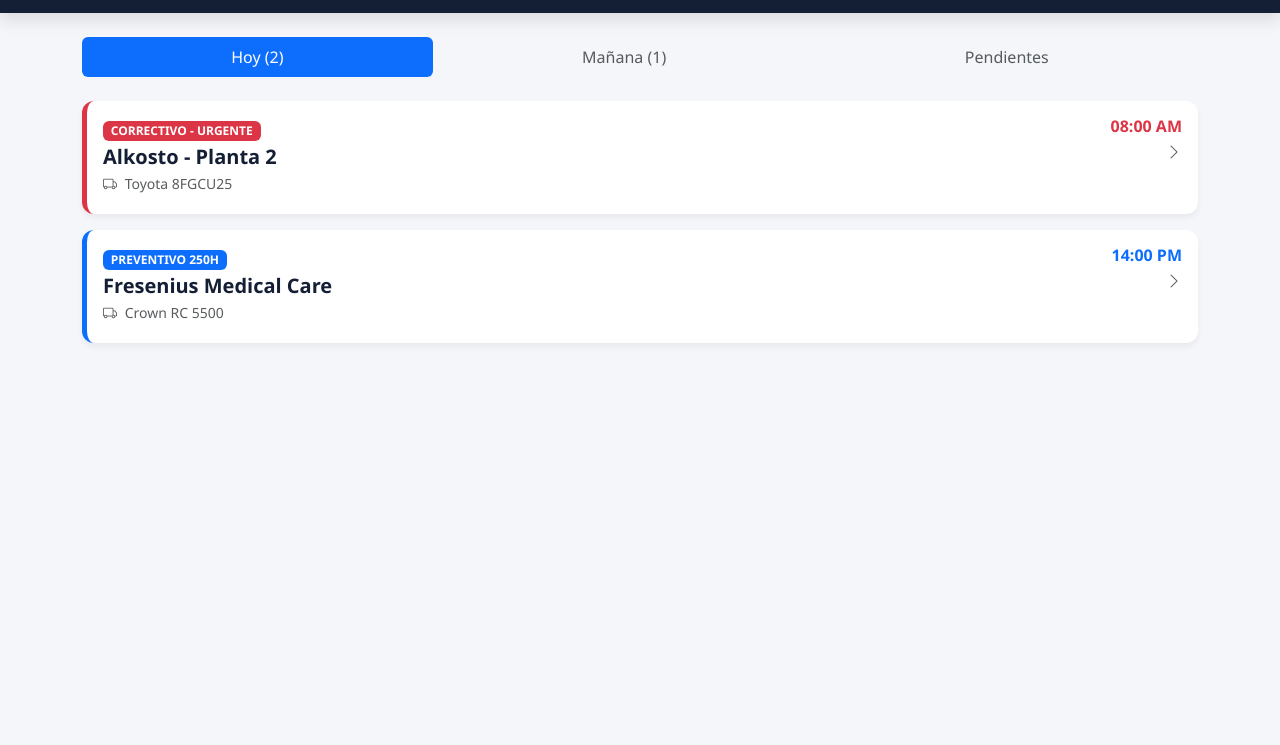
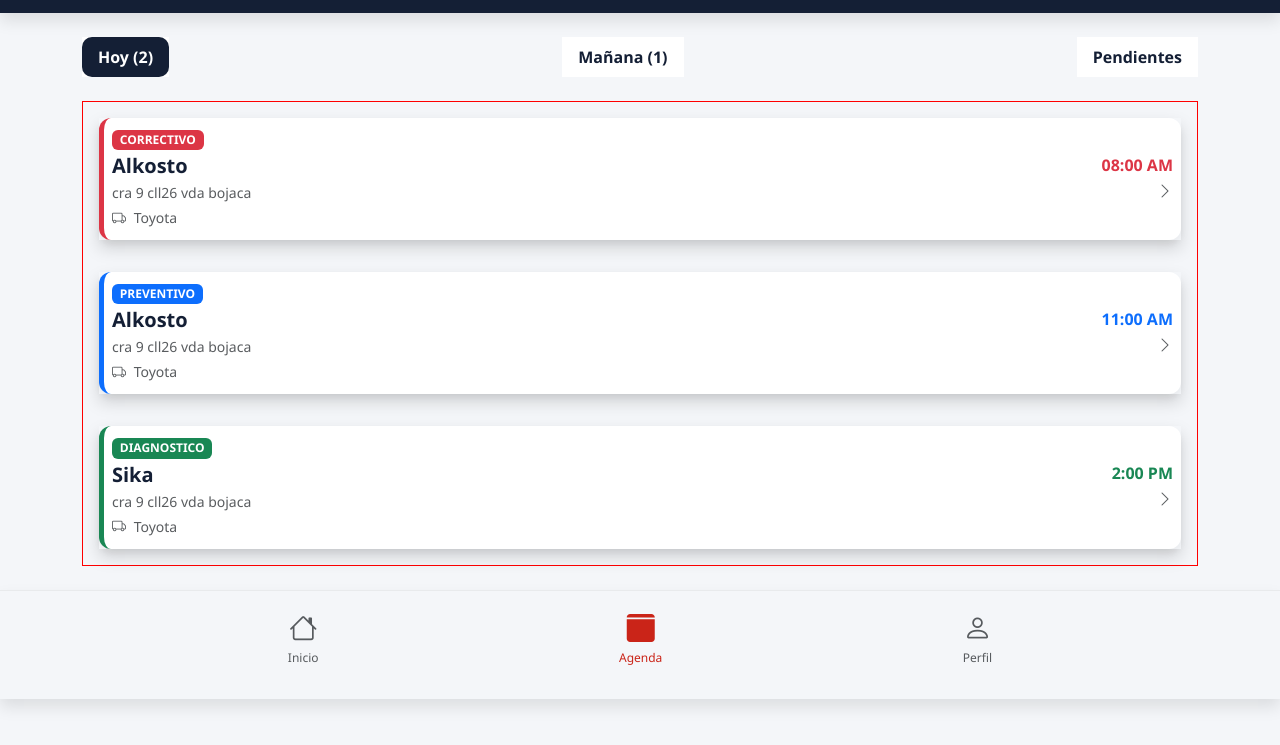
Before and after one commit to mManuelGonzalez1/proyectoFinal, a plain HTML site: page agenda.html in a window 1280 px wide. Shown: the part 59-804 px from the top of the page. Drawn offline with nearby package versions, Linux system fonts and the light colour scheme.

Commit message:
Finalizacion vista agenda, correccion de comportamiento footer en index,agenda e perfil

```diff
--- a/agenda.html
+++ b/agenda.html
@@ -10,78 +10,118 @@
 </head>
 <body>
 
-    <nav class="navbar navbar-expand-lg navbar-industrial sticky-top">
+<header>
+     <nav class="navbar navbar-expand-lg navbar-industrial">
         <div class="container-fluid">
-            <a class="navbar-brand" href="index.html">
-                <i class="bi bi-calendar-week me-2"></i> MI AGENDA
+            <a class="navbar-brand text-uppercase" href="index.html">
+                <i class="bi bi-calendar-week me-2"></i> mi agenda
             </a>
         </div>
     </nav>
+</header>
 
-    <div class="container py-4">
 
-        <ul class="nav nav-pills mb-4 nav-fill custom-pills" id="pills-tab" role="tablist">
-            <li class="nav-item" role="presentation">
-                <button class="nav-link active" id="pills-hoy-tab" type="button">Hoy (2)</button>
+<main class="container py-4">
+
+    <nav class="calendar-nav mb-4">
+        <ul class="nav-days nav navbar-expand-lg" id="pills-tab" role="tablist">
+            <li class="nav-item " role="presentation">
+                <a class="nav-link active " id="pills-hoy-tab" role="tab" aria-selected="true" aria-label="Ver servicios de hoy" href="#">
+                    Hoy (2)
+                </a>
             </li>
             <li class="nav-item" role="presentation">
-                <button class="nav-link text-muted" id="pills-manana-tab" type="button">Mañana (1)</button>
+                <a class="nav-link " id="pills-manana-tab" role="tab" aria-selected="false" aria-label="Ver servicios de mañana" href="#">
+                    Mañana (1)
+                </a>
             </li>
             <li class="nav-item" role="presentation">
-                <button class="nav-link text-muted" id="pills-pendientes-tab" type="button">Pendientes</button>
+                <a class="nav-link " id="pills-pendientes-tab" role="tab" aria-selected="false" aria-label="Ver servicios pendientes" href="#">
+                    Pendientes
+                </a>
             </li>
         </ul>
+    </nav> <!-- Fin de navegación por días -->
 
-        <div class="row g-3">
-
-            <div class="col-12">
-                <a href="detalle-servicio.html" class="text-decoration-none text-dark">
-                    <div class="card card-custom p-3 border-start border-danger border-5 position-relative">
-                        <div class="d-flex justify-content-between">
-                            <div>
-                                <span class="badge bg-danger mb-1">CORRECTIVO - URGENTE</span>
-                                <h5 class="fw-bold mb-1">Alkosto - Planta 2</h5>
-                                <p class="text-muted mb-1 small"><i class="bi bi-truck me-1"></i> Toyota 8FGCU25</p>
+    <section class="services">
+            <article class="service-card shadow">
+                <a href="detalle-servicio.html" class="text-decoration-none text-dark" aria-label="Ver detalles del servicio">
+                        <div class=" service-info card card-custom p-2 border-start border-danger border-5">
+                            <div class="service-info__customer">
+                                <span class="badge bg-danger mb-1 text-uppercase">correctivo</span>
+                                <h5 class="fw-bold mb-1">Alkosto</h5>
+                                <p class="text-muted mb-1 small mb-0">
+                                    cra 9  cll26 vda bojaca
+                                </p>
+                                <p class="text-muted mb-1 small">
+                                    <i class="bi bi-truck me-1" aria-hidden="true"></i>
+                                    Toyota
+                                </p>
                             </div>
-                            <div class="text-end">
+                            <div class="service-info__time text-end align-self-center">
                                 <h6 class="text-danger fw-bold mb-1">08:00 AM</h6>
-                                <i class="bi bi-chevron-right text-muted mt-2"></i>
+                                <i class="bi bi-chevron-right text-muted mt-2" aria-hidden="true"></i>
                             </div>
                         </div>
-                    </div>
+
                 </a>
-            </div>
+            </article>
 
-            <div class="col-12">
-                <a href="detalle-servicio.html" class="text-decoration-none text-dark">
-                    <div class="card card-custom p-3 border-start border-primary border-5 position-relative">
-                        <div class="d-flex justify-content-between">
-                            <div>
-                                <span class="badge bg-primary mb-1">PREVENTIVO 250H</span>
-                                <h5 class="fw-bold mb-1">Fresenius Medical Care</h5>
-                                <p class="text-muted mb-1 small"><i class="bi bi-truck me-1"></i> Crown RC 5500</p>
+            <article class="service-card shadow">
+                <a href="detalle-servicio.html" class="text-decoration-none text-dark" aria-label="Ver detalles del servicio">
+                        <div class=" service-info card card-custom p-2 border-start border-primary border-5">
+                            <div class="service-info__customer">
+                                <span class="badge bg-primary mb-1 text-uppercase">Preventivo</span>
+                                <h5 class="fw-bold mb-1">Alkosto</h5>
+                                <p class="text-muted mb-1 small mb-0">
+                                    cra 9  cll26 vda bojaca
+                                </p>
+                                <p class="text-muted mb-1 small">
+                                    <i class="bi bi-truck me-1" aria-hidden="true"></i>
+                                    Toyota
+                                </p>
                             </div>
-                            <div class="text-end">
-                                <h6 class="text-primary fw-bold mb-1">14:00 PM</h6>
-                                <i class="bi bi-chevron-right text-muted mt-2"></i>
+                            <div class="service-info__time text-end align-self-center">
+                                <h6 class="text-primary fw-bold mb-1">11:00 AM</h6>
+                                <i class="bi bi-chevron-right text-muted mt-2" aria-hidden="true"></i>
                             </div>
                         </div>
-                    </div>
                 </a>
-            </div>
+            </article>
 
-        </div>
-    </div>
+            <article class="service-card shadow">
+                <a href="detalle-servicio.html" class="text-decoration-none text-dark" aria-label="Ver detalles del servicio">
+                        <div class=" service-info card card-custom p-2 border-start border-success border-5">
+                            <div class="service-info__customer">
+                                <span class="badge bg-success mb-1 text-uppercase">Diagnostico</span>
+                                <h5 class="fw-bold mb-1">Sika</h5>
+                                <p class="text-muted mb-1 small mb-0">
+                                    cra 9  cll26 vda bojaca
+                                </p>
+                                <p class="text-muted mb-1 small">
+                                    <i class="bi bi-truck me-1" aria-hidden="true"></i>
+                                    Toyota
+                                </p>
+                            </div>
+                            <div class="service-info__time text-end align-self-center">
+                                <h6 class="text-success fw-bold mb-1">2:00 PM</h6>
+                                <i class="bi bi-chevron-right text-muted mt-2" aria-hidden="true"></i>
+                            </div>
+                        </div>
 
-    <div class="d-lg-none py-4"></div>
-    <footer class=" footer container-fluid d-lg-none">
+                </a>
+            </article>
+    </section>
+</main>
+
+<footer class=" footer container-fluid">
         <section class="footer-icons-container">
             <a href="index.html" class=" text-muted text-center text-decoration-none">
                 <i class=" bi bi-house fs-3"></i><br>
                 <p class="paragraph__icon">Inicio</p>
             </a>
 
-            <a href="agenda.html" class=" icon__index text-decoration-none">
+            <a href="agenda.html" class=" icon__index text-decoration-none text-center">
                 <i class="bi bi-calendar3-fill fs-3"></i><br>
                 <p class="paragraph__icon">Agenda</p>
             </a>
@@ -91,7 +131,7 @@
                 <p class="paragraph__icon">Perfil</p>
             </a>
         </section>
-    </footer>
+</footer>
 
 
 </body>
--- a/scss/styles.scss
+++ b/scss/styles.scss
@@ -236,7 +236,7 @@ h1, h2, h3, h4, h5, h6 {
         }
     }
     .client-report{
-        border: 1px solid red;
+
         &__title{
             text-transform:capitalize;
             font-size: 0.9rem;
@@ -543,16 +543,44 @@ h1, h2, h3, h4, h5, h6 {
     }
 }
 }
-
 /* ==========================================================================
-   7. UTILIDADES ESPECÍFICAS
+   7. Agenda
    ========================================================================== */
 
+.calendar-nav{
+  .nav-days{
+    display: flex;
+    flex-direction: row;
+    justify-content: space-between;
+    gap: 0.5rem;
+    .nav-item{
+        background-color: $white;
+        .nav-link{
+            color: $navy-dark;
+            border-radius: 10px;
+            font-weight: 600;
+            padding: 0.5rem 1rem;
+            transition: $transition;
+            &:hover, &.active {
+                background-color: $navy-dark;
+                color: $white;
+            }
+        }
+    }
+}
+}
 
-.badge-status {
-    padding: 0.4em 0.8em;
-    border-radius: 4px;
-    font-weight: 700;
-    letter-spacing: 0.5px;
-    font-size: 0.75rem;
+.services{
+    border: 1px solid red;
+    display: flex;
+    flex-direction: column;
+    gap: 2rem;
+    padding: 1rem;
+    .service-card{
+        .service-info{
+            display: flex;
+            flex-direction: row;
+            justify-content: space-between;
+        }
+    }
 }
```
Also changed, not shown: index.html (+1 -1 lines), perfil.html (+1 -1 lines), css/styles.css, 1 other file.
